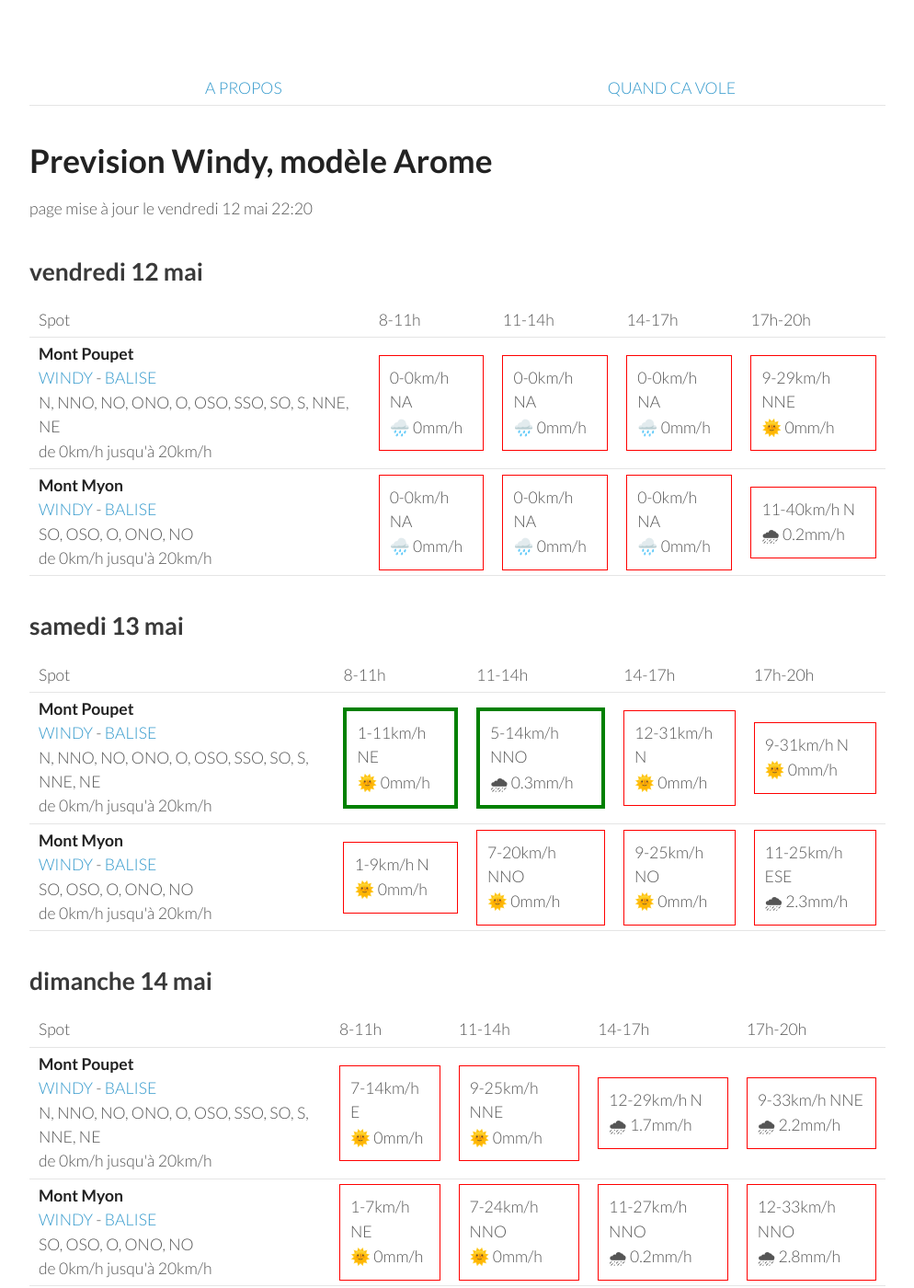
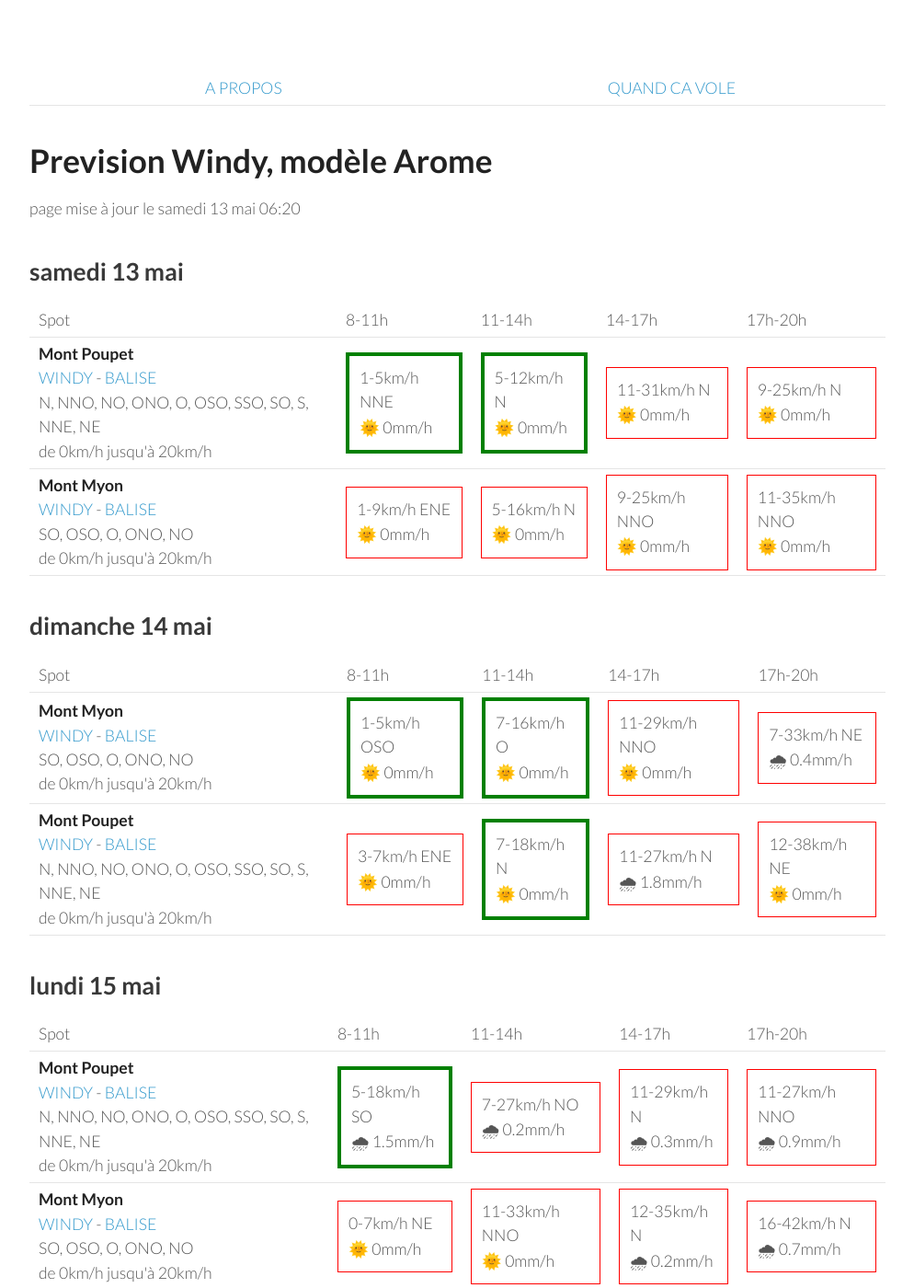
Before and after one commit to parapente-dans-le-nord/parapente-dans-le-nord.github.io, a Jekyll site: the page built from jura.markdown, in a window 1280 px wide and 1400 px high. Shown: the whole window at 92% size, without its empty margins (26-1020 px from the left). Built offline with Jekyll 4.4.1, drawn with Linux system fonts in a browser that asks for light colours; some of the changed text lies outside the part shown.

Commit message:
update index.markdown

```diff
--- a/jura.markdown
+++ b/jura.markdown
@@ -7,42 +7,8 @@ title:  "Tous les spots"
 {: .links}
 
 # Prevision Windy, modèle Arome
-page mise à jour le vendredi 12 mai 22:20
+page mise à jour le samedi 13 mai 06:20
 
-## vendredi 12 mai
-
-{::nomarkdown}
-<table>
-  <tbody>
-    <tr>
-      <td>Spot</td>
-      <td>8-11h</td>
-      <td>11-14h</td>
-      <td>14-17h</td>
-      <td>17h-20h</td>
-    </tr>
-<tr>
-        <td><strong>Mont Poupet</strong><br><a href="https://windy.com/46.970/5.876?46.541,5.876,8">WINDY</a> - <span class=""><a href="http://www.balisemeteo.com/balise.php?idBalise=92">BALISE</a> </span><br> <span class="vent-favorable">N, NNO, NO, ONO, O, OSO, SSO, SO, S, NNE, NE</span><br><span class="force-vent">de 0km/h jusqu'à 20km/h</span> </td>
-
-            <td><div class="not-flyable"><p>0-0km/h NA</p><p>🌧️ 0mm/h</p></div></td>
-            <td><div class="not-flyable"><p>0-0km/h NA</p><p>🌧️ 0mm/h</p></div></td>
-            <td><div class="not-flyable"><p>0-0km/h NA</p><p>🌧️ 0mm/h</p></div></td>
-            <td><div class="not-flyable"><p>9-29km/h NNE</p><p>🌞 0mm/h</p></div></td>
-
-    </tr>
-<tr>
-        <td><strong>Mont Myon</strong><br><a href="https://windy.com/46.331/5.397?45.898,5.394,8,m:eWoagj8">WINDY</a> - <span class=""><a href="http://www.balisemeteo.com/balise.php?idBalise=70">BALISE</a> </span><br> <span class="vent-favorable">SO, OSO, O, ONO, NO</span><br><span class="force-vent">de 0km/h jusqu'à 20km/h</span> </td>
-
-            <td><div class="not-flyable"><p>0-0km/h NA</p><p>🌧️ 0mm/h</p></div></td>
-            <td><div class="not-flyable"><p>0-0km/h NA</p><p>🌧️ 0mm/h</p></div></td>
-            <td><div class="not-flyable"><p>0-0km/h NA</p><p>🌧️ 0mm/h</p></div></td>
-            <td><div class="not-flyable"><p>11-40km/h N</p><p>🌧 0.2mm/h</p></div></td>
-
-    </tr>
-
-</tbody>
-</table>
-{:/}
 ## samedi 13 mai
 
 {::nomarkdown}
@@ -58,20 +24,20 @@ page mise à jour le vendredi 12 mai 22:20
 <tr>
         <td><strong>Mont Poupet</strong><br><a href="https://windy.com/46.970/5.876?46.541,5.876,8">WINDY</a> - <span class=""><a href="http://www.balisemeteo.com/balise.php?idBalise=92">BALISE</a> </span><br> <span class="vent-favorable">N, NNO, NO, ONO, O, OSO, SSO, SO, S, NNE, NE</span><br><span class="force-vent">de 0km/h jusqu'à 20km/h</span> </td>
 
-            <td><div class="flyable"><p>1-11km/h NE</p><p>🌞 0mm/h</p></div></td>
-            <td><div class="flyable"><p>5-14km/h NNO</p><p>🌧 0.3mm/h</p></div></td>
-            <td><div class="not-flyable"><p>12-31km/h N</p><p>🌞 0mm/h</p></div></td>
-            <td><div class="not-flyable"><p>9-31km/h N</p><p>🌞 0mm/h</p></div></td>
+            <td><div class="flyable"><p>1-5km/h NNE</p><p>🌞 0mm/h</p></div></td>
+            <td><div class="flyable"><p>5-12km/h N</p><p>🌞 0mm/h</p></div></td>
+            <td><div class="not-flyable"><p>11-31km/h N</p><p>🌞 0mm/h</p></div></td>
+            <td><div class="not-flyable"><p>9-25km/h N</p><p>🌞 0mm/h</p></div></td>
 
 
     </tr>
 <tr>
         <td><strong>Mont Myon</strong><br><a href="https://windy.com/46.331/5.397?45.898,5.394,8,m:eWoagj8">WINDY</a> - <span class=""><a href="http://www.balisemeteo.com/balise.php?idBalise=70">BALISE</a> </span><br> <span class="vent-favorable">SO, OSO, O, ONO, NO</span><br><span class="force-vent">de 0km/h jusqu'à 20km/h</span> </td>
 
-            <td><div class="not-flyable"><p>1-9km/h N</p><p>🌞 0mm/h</p></div></td>
-            <td><div class="not-flyable"><p>7-20km/h NNO</p><p>🌞 0mm/h</p></div></td>
-            <td><div class="not-flyable"><p>9-25km/h NO</p><p>🌞 0mm/h</p></div></td>
-            <td><div class="not-flyable"><p>11-25km/h ESE</p><p>🌧 2.3mm/h</p></div></td>
+            <td><div class="not-flyable"><p>1-9km/h ENE</p><p>🌞 0mm/h</p></div></td>
+            <td><div class="not-flyable"><p>5-16km/h N</p><p>🌞 0mm/h</p></div></td>
+            <td><div class="not-flyable"><p>9-25km/h NNO</p><p>🌞 0mm/h</p></div></td>
+            <td><div class="not-flyable"><p>11-35km/h NNO</p><p>🌞 0mm/h</p></div></td>
 
 
     </tr>
@@ -92,22 +58,22 @@ page mise à jour le vendredi 12 mai 22:20
       <td>17h-20h</td>
     </tr>
 <tr>
-        <td><strong>Mont Poupet</strong><br><a href="https://windy.com/46.970/5.876?46.541,5.876,8">WINDY</a> - <span class=""><a href="http://www.balisemeteo.com/balise.php?idBalise=92">BALISE</a> </span><br> <span class="vent-favorable">N, NNO, NO, ONO, O, OSO, SSO, SO, S, NNE, NE</span><br><span class="force-vent">de 0km/h jusqu'à 20km/h</span> </td>
+        <td><strong>Mont Myon</strong><br><a href="https://windy.com/46.331/5.397?45.898,5.394,8,m:eWoagj8">WINDY</a> - <span class=""><a href="http://www.balisemeteo.com/balise.php?idBalise=70">BALISE</a> </span><br> <span class="vent-favorable">SO, OSO, O, ONO, NO</span><br><span class="force-vent">de 0km/h jusqu'à 20km/h</span> </td>
 
-            <td><div class="not-flyable"><p>7-14km/h E</p><p>🌞 0mm/h</p></div></td>
-            <td><div class="not-flyable"><p>9-25km/h NNE</p><p>🌞 0mm/h</p></div></td>
-            <td><div class="not-flyable"><p>12-29km/h N</p><p>🌧 1.7mm/h</p></div></td>
-            <td><div class="not-flyable"><p>9-33km/h NNE</p><p>🌧 2.2mm/h</p></div></td>
+            <td><div class="flyable"><p>1-5km/h OSO</p><p>🌞 0mm/h</p></div></td>
+            <td><div class="flyable"><p>7-16km/h O</p><p>🌞 0mm/h</p></div></td>
+            <td><div class="not-flyable"><p>11-29km/h NNO</p><p>🌞 0mm/h</p></div></td>
+            <td><div class="not-flyable"><p>7-33km/h NE</p><p>🌧 0.4mm/h</p></div></td>
 
 
     </tr>
 <tr>
-        <td><strong>Mont Myon</strong><br><a href="https://windy.com/46.331/5.397?45.898,5.394,8,m:eWoagj8">WINDY</a> - <span class=""><a href="http://www.balisemeteo.com/balise.php?idBalise=70">BALISE</a> </span><br> <span class="vent-favorable">SO, OSO, O, ONO, NO</span><br><span class="force-vent">de 0km/h jusqu'à 20km/h</span> </td>
+        <td><strong>Mont Poupet</strong><br><a href="https://windy.com/46.970/5.876?46.541,5.876,8">WINDY</a> - <span class=""><a href="http://www.balisemeteo.com/balise.php?idBalise=92">BALISE</a> </span><br> <span class="vent-favorable">N, NNO, NO, ONO, O, OSO, SSO, SO, S, NNE, NE</span><br><span class="force-vent">de 0km/h jusqu'à 20km/h</span> </td>
 
-            <td><div class="not-flyable"><p>1-7km/h NE</p><p>🌞 0mm/h</p></div></td>
-            <td><div class="not-flyable"><p>7-24km/h NNO</p><p>🌞 0mm/h</p></div></td>
-            <td><div class="not-flyable"><p>11-27km/h NNO</p><p>🌧 0.2mm/h</p></div></td>
-            <td><div class="not-flyable"><p>12-33km/h NNO</p><p>🌧 2.8mm/h</p></div></td>
+            <td><div class="not-flyable"><p>3-7km/h ENE</p><p>🌞 0mm/h</p></div></td>
+            <td><div class="flyable"><p>7-18km/h N</p><p>🌞 0mm/h</p></div></td>
+            <td><div class="not-flyable"><p>11-27km/h N</p><p>🌧 1.8mm/h</p></div></td>
+            <td><div class="not-flyable"><p>12-38km/h NE</p><p>🌞 0mm/h</p></div></td>
 
 
     </tr>
@@ -130,20 +96,20 @@ page mise à jour le vendredi 12 mai 22:20
 <tr>
         <td><strong>Mont Poupet</strong><br><a href="https://windy.com/46.970/5.876?46.541,5.876,8">WINDY</a> - <span class=""><a href="http://www.balisemeteo.com/balise.php?idBalise=92">BALISE</a> </span><br> <span class="vent-favorable">N, NNO, NO, ONO, O, OSO, SSO, SO, S, NNE, NE</span><br><span class="force-vent">de 0km/h jusqu'à 20km/h</span> </td>
 
-            <td><div class="flyable"><p>5-12km/h SSO</p><p>🌧 0.5mm/h</p></div></td>
-            <td><div class="not-flyable"><p>5-25km/h ONO</p><p>🌧 0.9mm/h</p></div></td>
-            <td><div class="not-flyable"><p>7-27km/h N</p><p>🌧 0.5mm/h</p></div></td>
-            <td><div class="not-flyable"><p>11-31km/h NNO</p><p>🌧 0.7mm/h</p></div></td>
+            <td><div class="flyable"><p>5-18km/h SO</p><p>🌧 1.5mm/h</p></div></td>
+            <td><div class="not-flyable"><p>7-27km/h NO</p><p>🌧 0.2mm/h</p></div></td>
+            <td><div class="not-flyable"><p>11-29km/h N</p><p>🌧 0.3mm/h</p></div></td>
+            <td><div class="not-flyable"><p>11-27km/h NNO</p><p>🌧 0.9mm/h</p></div></td>
 
 
     </tr>
 <tr>
         <td><strong>Mont Myon</strong><br><a href="https://windy.com/46.331/5.397?45.898,5.394,8,m:eWoagj8">WINDY</a> - <span class=""><a href="http://www.balisemeteo.com/balise.php?idBalise=70">BALISE</a> </span><br> <span class="vent-favorable">SO, OSO, O, ONO, NO</span><br><span class="force-vent">de 0km/h jusqu'à 20km/h</span> </td>
 
-            <td><div class="not-flyable"><p>1-9km/h N</p><p>🌞 0mm/h</p></div></td>
-            <td><div class="not-flyable"><p>9-27km/h NNO</p><p>🌞 0mm/h</p></div></td>
-            <td><div class="not-flyable"><p>14-35km/h N</p><p>🌧 0.2mm/h</p></div></td>
-            <td><div class="not-flyable"><p>14-38km/h N</p><p>🌧 0.7mm/h</p></div></td>
+            <td><div class="not-flyable"><p>0-7km/h NE</p><p>🌞 0mm/h</p></div></td>
+            <td><div class="not-flyable"><p>11-33km/h NNO</p><p>🌞 0mm/h</p></div></td>
+            <td><div class="not-flyable"><p>12-35km/h N</p><p>🌧 0.2mm/h</p></div></td>
+            <td><div class="not-flyable"><p>16-42km/h N</p><p>🌧 0.7mm/h</p></div></td>
 
 
     </tr>
@@ -166,8 +132,8 @@ page mise à jour le vendredi 12 mai 22:20
 <tr>
         <td><strong>Mont Poupet</strong><br><a href="https://windy.com/46.970/5.876?46.541,5.876,8">WINDY</a> - <span class=""><a href="http://www.balisemeteo.com/balise.php?idBalise=92">BALISE</a> </span><br> <span class="vent-favorable">N, NNO, NO, ONO, O, OSO, SSO, SO, S, NNE, NE</span><br><span class="force-vent">de 0km/h jusqu'à 20km/h</span> </td>
 
-            <td><div class="not-flyable"><p>16-33km/h NNO</p><p>🌧 1.7mm/h</p></div></td>
-            <td><div class="not-flyable"><p>12-35km/h NNO</p><p>🌧 1.2mm/h</p></div></td>
+            <td><div class="not-flyable"><p>12-31km/h NNO</p><p>🌧 1.2mm/h</p></div></td>
+            <td><div class="not-flyable"><p>14-33km/h NNO</p><p>🌧 0.8mm/h</p></div></td>
             <td><div class="not-flyable"><p>16-35km/h NNO</p><p>🌧 0.4mm/h</p></div></td>
             <td><div class="not-flyable"><p>16-37km/h NNO</p><p>🌞 0mm/h</p></div></td>
 
@@ -176,8 +142,8 @@ page mise à jour le vendredi 12 mai 22:20
 <tr>
         <td><strong>Mont Myon</strong><br><a href="https://windy.com/46.331/5.397?45.898,5.394,8,m:eWoagj8">WINDY</a> - <span class=""><a href="http://www.balisemeteo.com/balise.php?idBalise=70">BALISE</a> </span><br> <span class="vent-favorable">SO, OSO, O, ONO, NO</span><br><span class="force-vent">de 0km/h jusqu'à 20km/h</span> </td>
 
-            <td><div class="not-flyable"><p>16-37km/h NNO</p><p>🌧 0.9mm/h</p></div></td>
-            <td><div class="not-flyable"><p>18-42km/h N</p><p>🌧 0.3mm/h</p></div></td>
+            <td><div class="not-flyable"><p>18-38km/h NNO</p><p>🌧 0.3mm/h</p></div></td>
+            <td><div class="not-flyable"><p>18-42km/h NNO</p><p>🌧 0.7mm/h</p></div></td>
             <td><div class="not-flyable"><p>18-42km/h N</p><p>🌧 0.2mm/h</p></div></td>
             <td><div class="not-flyable"><p>18-42km/h N</p><p>🌞 0mm/h</p></div></td>
 
```
